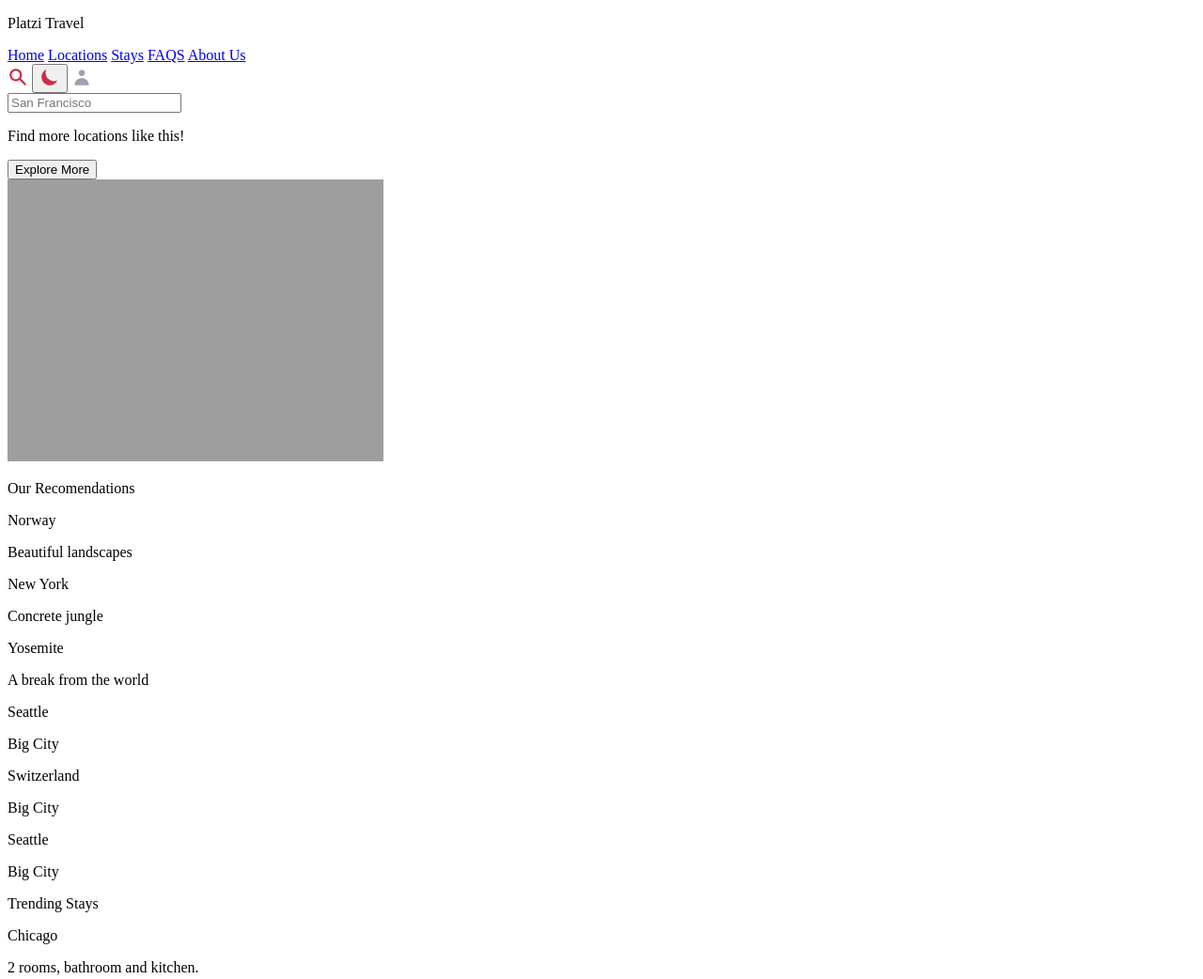
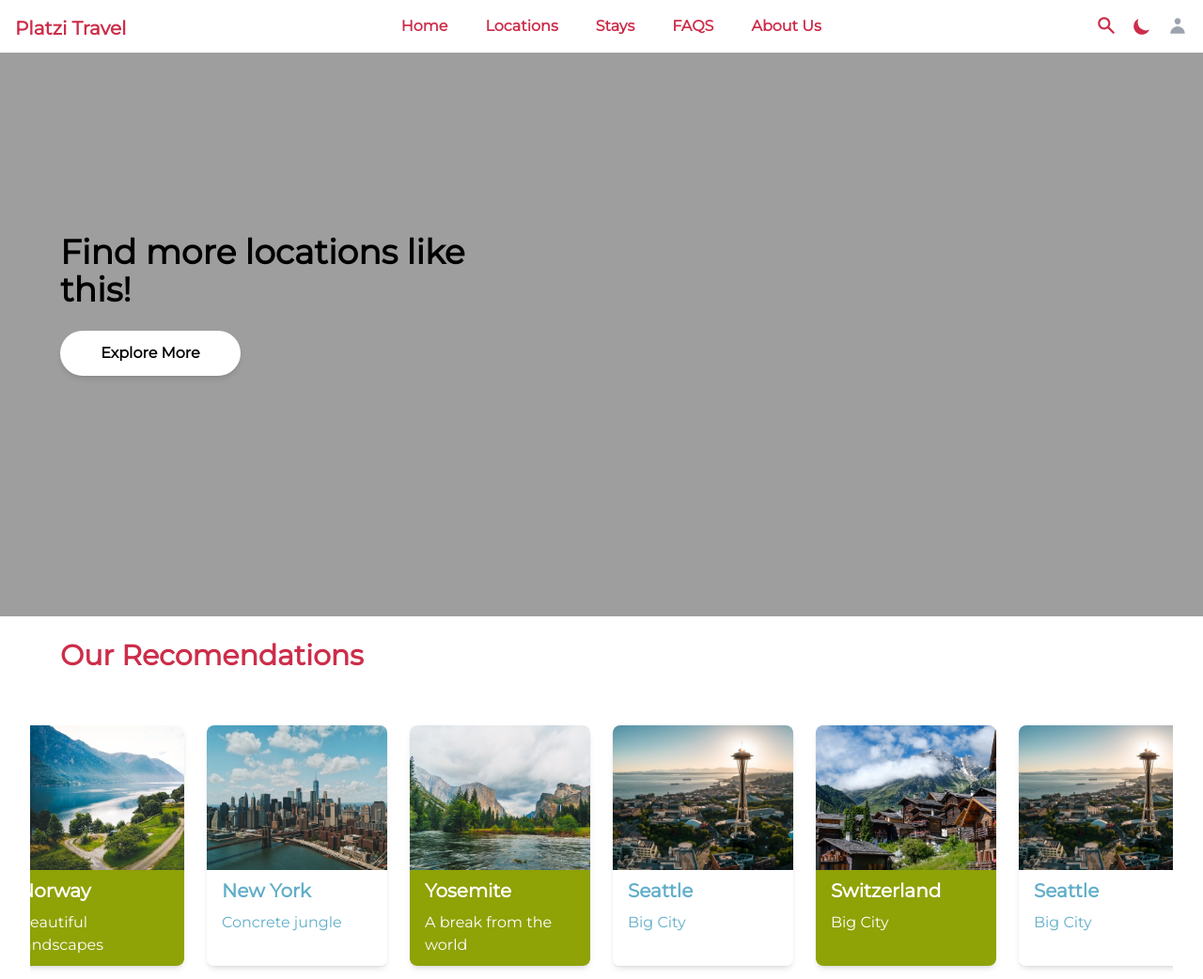
Before and after one commit to carlotalasa/travel, a website: page docs/index.html in a window 1280 px wide. Shown: the top 1042 px of the page at 94% size. Drawn offline with Linux system fonts and the light colour scheme; the site is published under a folder, as on GitHub Pages, so addresses that start at the root find nothing.

Commit message:
cambio en el codigo 2

```diff
--- a/docs/index.html
+++ b/docs/index.html
@@ -3,7 +3,7 @@
 <head>
     <meta charset="UTF-8">
     <meta name="viewport" content="width=device-width, initial-scale=1.0">
-    <link rel="stylesheet" href="/docs/css/tailwind.css">
+    <link rel="stylesheet" href="./css/tailwind.css">
     <link rel="preconnect" href="https://fonts.googleapis.com">
     <link rel="preconnect" href="https://fonts.gstatic.com" crossorigin>
     <link href="https://fonts.googleapis.com/css2?family=IBM+Plex+Sans:wght@400;500;700&family=Montserrat&family=Roboto+Mono:wght@400;500;700&family=Roboto+Slab:wght@400;700&family=Roboto:wght@400;500;700&display=swap" rel="stylesheet">
```
Also changed, not shown: public/css/tailwind.css (deleted).
